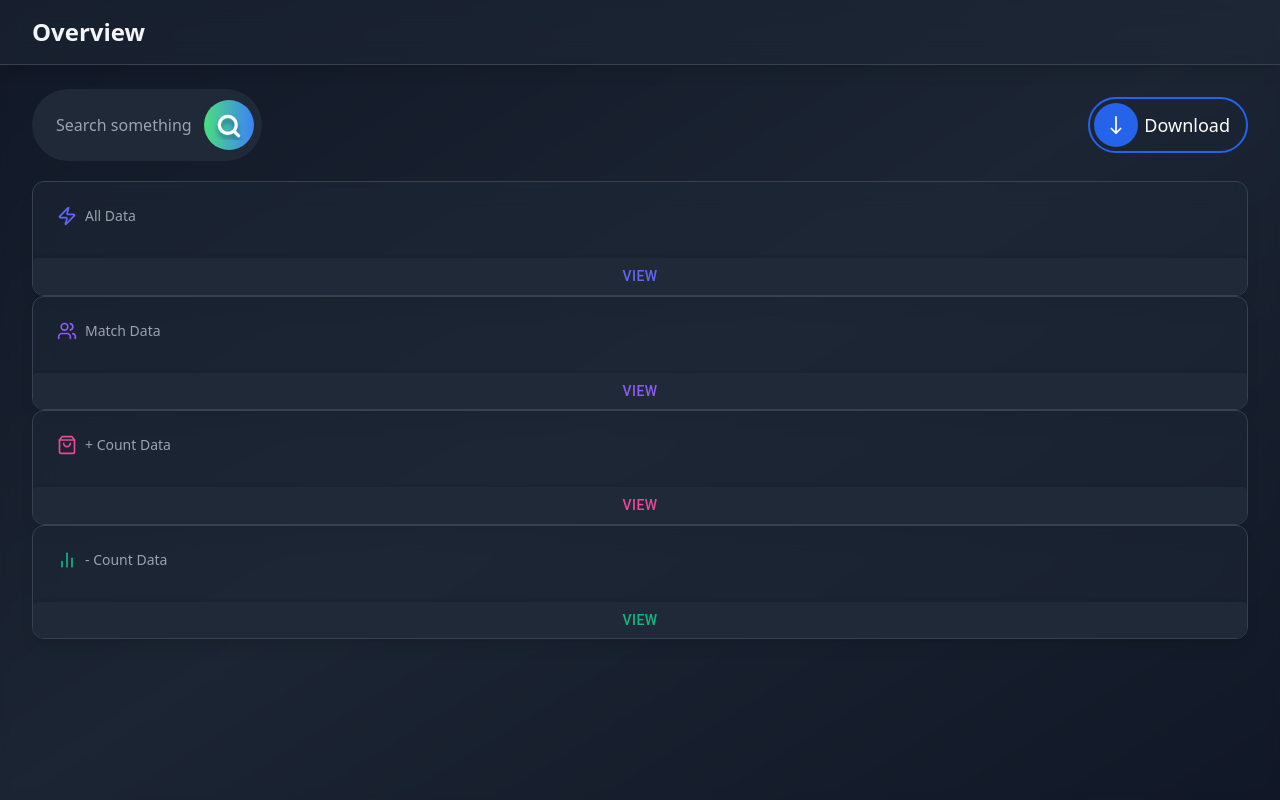
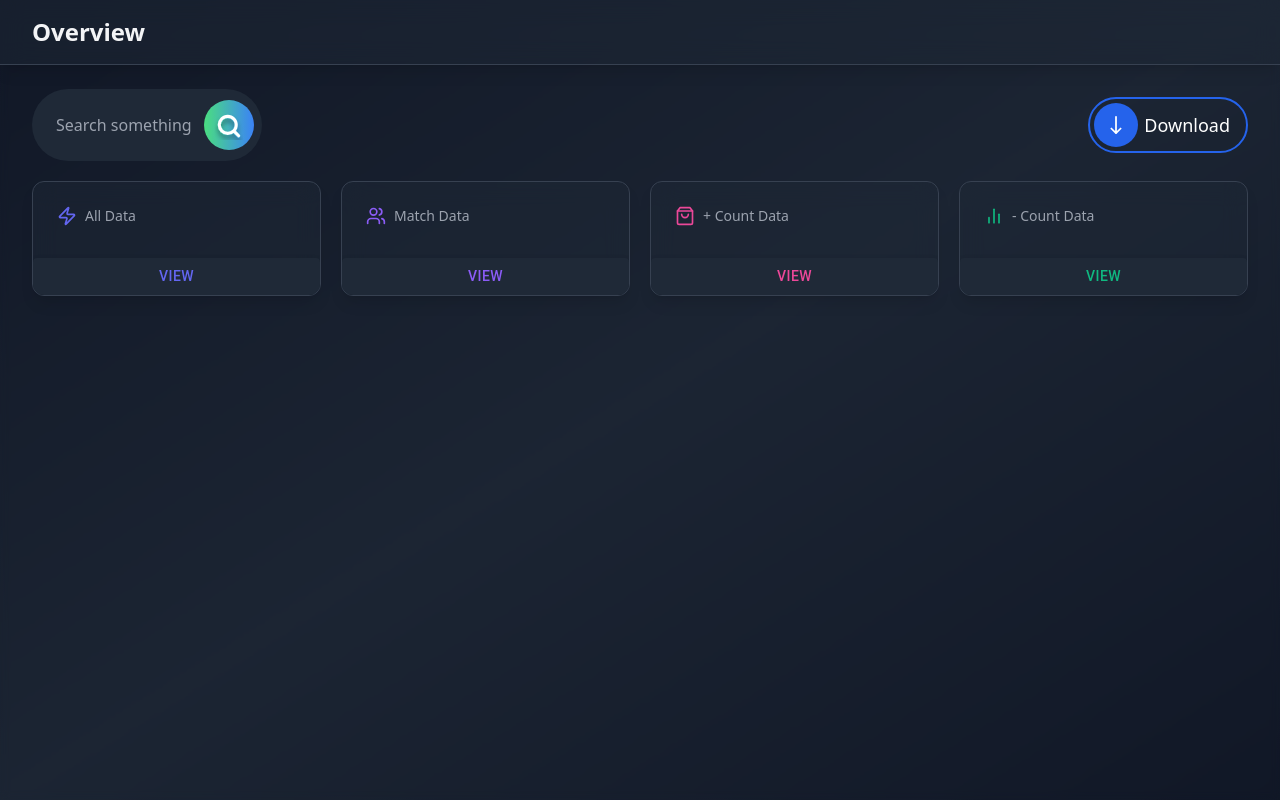
Before and after one commit to shakshi2611/Insurance-Project-Around, a React (Vite) app: page /overview in a window 1280 px wide. Built offline with nearby package versions, Linux system fonts and the light colour scheme.

Commit message:
updates table view

```diff
--- a/src/pages/OverviewPage.jsx
+++ b/src/pages/OverviewPage.jsx
@@ -1,9 +1,4 @@
-import {
-  BarChart2,
-  ShoppingBag,
-  Users,
-  Zap
-} from "lucide-react";
+import { BarChart2, ShoppingBag, Users, Zap } from "lucide-react";
 import { motion } from "framer-motion";
 import { useState } from "react";
 import Header from "../components/common/Header";
@@ -16,7 +11,7 @@
   TableHead,
   TableRow,
   Paper,
-  Typography
+  Typography,
 } from "@mui/material";
 
 const OverviewPage = () => {
@@ -239,7 +234,7 @@
           </div>
         </div>
         <motion.div
-          classNameName="grid grid-cols-1 gap-5 sm:grid-cols-2 lg:grid-cols-4 mb-8"
+          className="grid grid-cols-1 gap-5 sm:grid-cols-2 lg:grid-cols-4 mb-8"
           initial={{ opacity: 0, y: 20 }}
           animate={{ opacity: 1, y: 0 }}
           transition={{ duration: 1 }}
```
